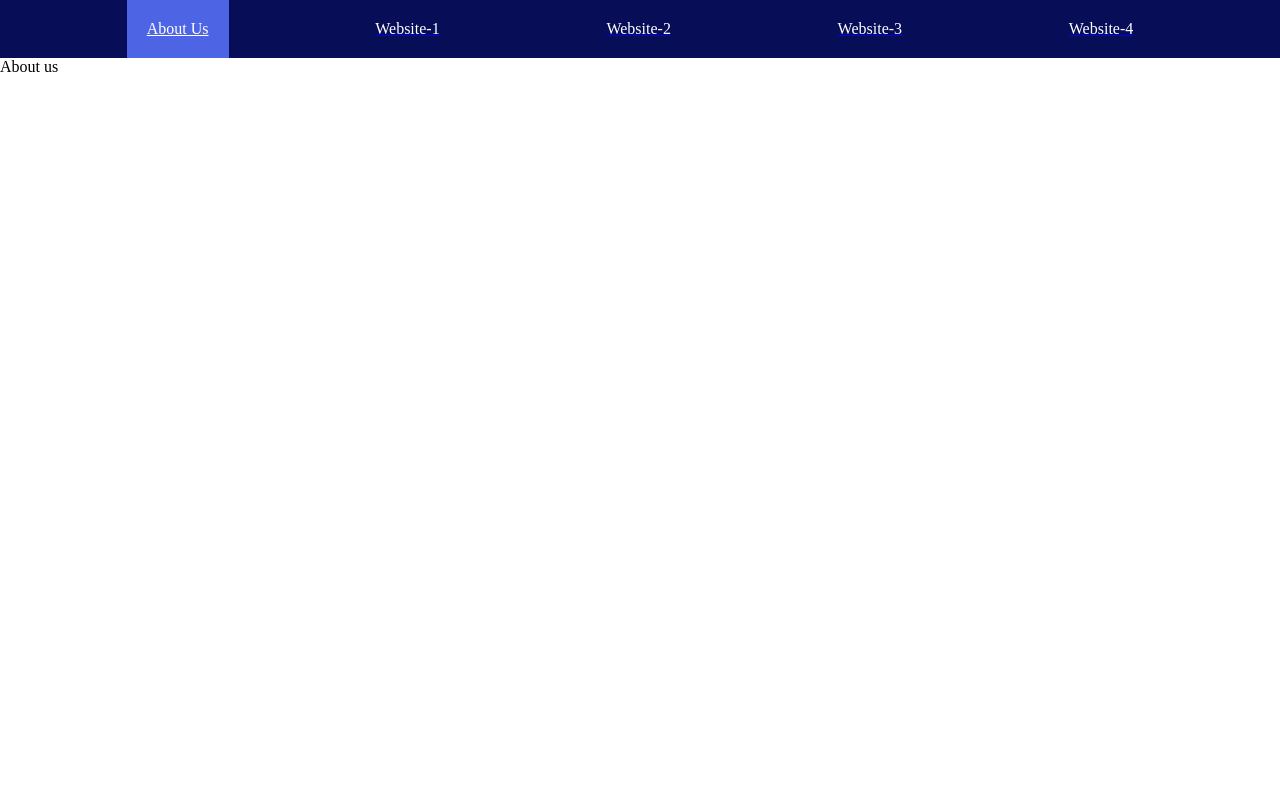
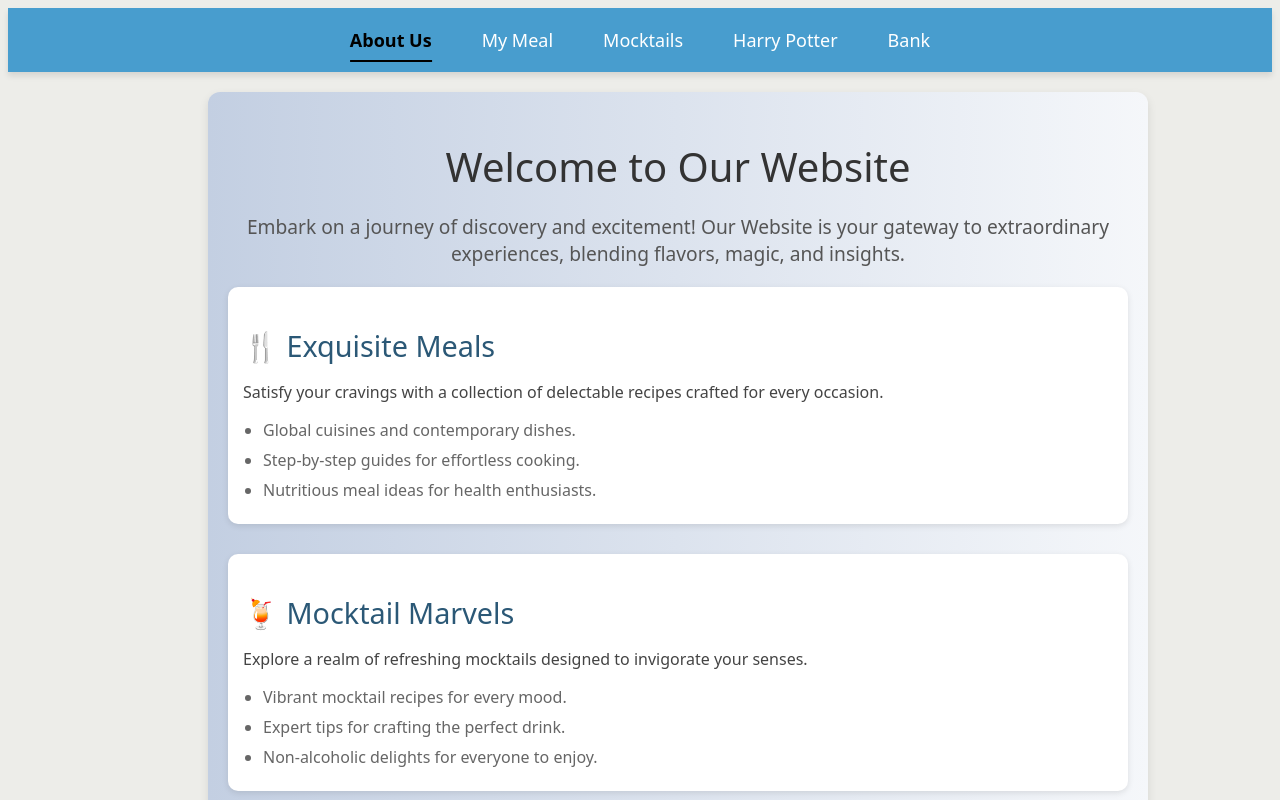
Before and after one commit to jagjeet1917dangar/React-routes-task, a React (Vite) app in the folder task_components/: page / in a window 1280 px wide. Shown: the top 800 px of the page. Built offline with nearby package versions, Linux system fonts and the light colour scheme.

Commit message:
made the navbar and about us portion

```diff
--- /dev/null
+++ b/task_components/src/Components/Aboutus.css
@@ -0,0 +1,63 @@
+.about-us {
+  font-family: 'Arial', sans-serif;
+  max-width: 900px;
+  margin-top: 20px ;
+  margin-left: 200px;
+  padding: 20px;
+  background: linear-gradient(to left, #f5f7fa, #c3cfe2);
+  border-radius: 12px;
+  box-shadow: 0 4px 10px rgba(0, 0, 0, 0.1);
+  text-align: center;
+}
+
+.about-us h1 {
+  font-size: 2.5rem;
+  color: #333;
+  margin-bottom: 10px;
+}
+
+.about-us .intro {
+  font-size: 1.2rem;
+  color: #555;
+  margin-bottom: 20px;
+}
+
+.sections {
+  text-align: left;
+}
+
+.section {
+  margin-bottom: 30px;
+  padding: 15px;
+  background: white;
+  border-radius: 10px;
+  box-shadow: 0 2px 6px rgba(0, 0, 0, 0.1);
+}
+
+.section h2 {
+  font-size: 1.8rem;
+  color: #2b5876;
+  margin-bottom: 10px;
+}
+
+.section p {
+  font-size: 1rem;
+  color: #444;
+}
+
+.section ul {
+  margin: 10px 0 0;
+  padding-left: 20px;
+}
+
+.section ul li {
+  margin-bottom: 8px;
+  font-size: 1rem;
+  color: #666;
+}
+
+.cta {
+  font-size: 1.2rem;
+  color: #2b5876;
+  margin-top: 20px;
+}
--- a/task_components/src/Components/Aboutus.jsx
+++ b/task_components/src/Components/Aboutus.jsx
@@ -1,11 +1,54 @@
-import React from 'react'
+import React from 'react';
+import './AboutUs.css';
 
-const Aboutus = () => {
+const AboutUs = () => {
   return (
-    <div>
-      About us
+    <div className="about-us hidden-scrollbar">
+      <h1>Welcome to Our Website</h1>
+      <p className="intro">
+        Embark on a journey of discovery and excitement! Our Website is your gateway to extraordinary experiences, blending flavors, magic, and insights.
+      </p>
+      <div className="sections">
+        <div className="section">
+          <h2>🍴 Exquisite Meals</h2>
+          <p>Satisfy your cravings with a collection of delectable recipes crafted for every occasion.</p>
+          <ul>
+            <li>Global cuisines and contemporary dishes.</li>
+            <li>Step-by-step guides for effortless cooking.</li>
+            <li>Nutritious meal ideas for health enthusiasts.</li>
+          </ul>
+        </div>
+        <div className="section">
+          <h2>🍹 Mocktail Marvels</h2>
+          <p>Explore a realm of refreshing mocktails designed to invigorate your senses.</p>
+          <ul>
+            <li>Vibrant mocktail recipes for every mood.</li>
+            <li>Expert tips for crafting the perfect drink.</li>
+            <li>Non-alcoholic delights for everyone to enjoy.</li>
+          </ul>
+        </div>
+        <div className="section">
+          <h2>🧙‍♂️ Harry Potter Universe</h2>
+          <p>Step into the enchanting world of Harry Potter, where magic comes alive.</p>
+          <ul>
+            <li>Quizzes to test your wizarding knowledge.</li>
+            <li>Trivia and insights about the Wizarding World.</li>
+            <li>Interactive content to relive the magic.</li>
+          </ul>
+        </div>
+        <div className="section">
+          <h2>🏦 Bank Hub</h2>
+          <p>Navigate the financial landscape with ease.</p>
+          <ul>
+            <li>Locate banks and branches near you.</li>
+            <li>Comprehensive branch and service details.</li>
+            <li>Guides to help you understand banking facilities.</li>
+          </ul>
+        </div>
+      </div>
+      <p className="cta">Ready to dive in? Click on the navigation links above to explore each section!</p>
     </div>
-  )
-}
+  );
+};
 
-export default Aboutus;
+export default AboutUs;
--- a/task_components/src/Components/Navbar.jsx
+++ b/task_components/src/Components/Navbar.jsx
@@ -5,11 +5,11 @@ const Navbar = () => {
     return (
         <div>
             <nav>
-                <NavLink className={(e) => { return e.isActive ? "blue" : "" }} to="/"><li>About Us</li></NavLink>
-                <NavLink className={(e) => { return e.isActive ? "blue" : "" }} to="/Route01"><li>Website-1</li></NavLink>
-                <NavLink className={(e) => { return e.isActive ? "blue" : "" }} to="/Route02"><li>Website-2</li></NavLink>
-                <NavLink className={(e) => { return e.isActive ? "blue" : "" }} to="/Route03"><li>Website-3</li></NavLink>
-                <NavLink className={(e) => { return e.isActive ? "blue" : "" }} to="/Route04"><li>Website-4</li></NavLink>
+                <NavLink className={(e) => { return e.isActive ? "blue" : "" }} id="text" to="/">About Us</NavLink>
+                <NavLink className={(e) => { return e.isActive ? "blue" : "" }} id="text" to="/mymeals">My Meal</NavLink>
+                <NavLink className={(e) => { return e.isActive ? "blue" : "" }} id="text" to="/mocktails">Mocktails</NavLink>
+                <NavLink className={(e) => { return e.isActive ? "blue" : "" }} id="text" to="/harrypotter">Harry Potter</NavLink>
+                <NavLink className={(e) => { return e.isActive ? "blue" : "" }} id="text" to="/bank">Bank</NavLink>
             </nav>
         </div>
     )
--- a/task_components/src/Components/Route01.jsx
+++ b/task_components/src/Components/Route01.jsx
@@ -3,7 +3,7 @@ import React from 'react'
 const Route01 = () => {
   return (
     <div>
-      1st
+     1st
     </div>
   )
 }
--- a/task_components/src/index.css
+++ b/task_components/src/index.css
@@ -1,92 +1,65 @@
-/* :root {
-  font-family: Inter, system-ui, Avenir, Helvetica, Arial, sans-serif;
-  line-height: 1.5;
-  font-weight: 400;
-
-  color-scheme: light dark;
-  color: rgba(255, 255, 255, 0.87);
-  background-color: #242424;
-
-  font-synthesis: none;
-  text-rendering: optimizeLegibility;
-  -webkit-font-smoothing: antialiased;
-  -moz-osx-font-smoothing: grayscale;
+nav {
+  display: flex;
+  justify-content: center;
+  align-items: center;
+  background-color: #489dce;
+  padding: 15px 30px;
+  box-shadow: 0 4px 6px rgba(0, 0, 0, 0.1);
+  position: sticky;
+  top: 0;
+  z-index: 10;
+  gap: 20px;
+}
+nav a {
+  text-decoration: none;
+  color: #ffffff;
+  font-size: 18px;
+  font-weight: 500;
+  margin: 0 15px;
+  padding: 5px 0;
+  position: relative;
+  transition: color 0.3s ease-in-out;
+}
+nav a::after {
+  content: "";
+  position: absolute;
+  width: 0%;
+  height: 2px;
+  background-color: #000000;
+  left: 50%;
+  bottom: -5px;
+  transform: translateX(-50%);
+  transition: width 0.3s ease-in-out;
 }
 
-a {
-  font-weight: 500;
-  color: #646cff;
-  text-decoration: inherit;
+nav a:hover::after {
+  width: 100%;
 }
-a:hover {
-  color: #535bf2;
+*{
+  font-family: system-ui, -apple-system, BlinkMacSystemFont, 'Segoe UI', Roboto, Oxygen, Ubuntu, Cantarell, 'Open Sans', 'Helvetica Neue', sans-serif;
+  font-weight: 400;
+}
+nav a:hover {
+  color: #000000;
+}
+nav a.blue {
+  color: #000000;
+  font-weight: bold;
 }
 
-body {
-  margin: 0;
-  display: flex;
-  place-items: center;
-  min-width: 320px;
-  min-height: 100vh;
+nav a.blue::after {
+  width: 100%;
+}
+@media (max-width: 768px) {
+  nav {
+      flex-direction: column;
+      gap: 10px;
+  }
+  nav a {
+      margin: 5px 0;
+  }
 }
 
-h1 {
-  font-size: 3.2em;
-  line-height: 1.1;
+body{
+  background-color: #edede9;
 }
-
-button {
-  border-radius: 8px;
-  border: 1px solid transparent;
-  padding: 0.6em 1.2em;
-  font-size: 1em;
-  font-weight: 500;
-  font-family: inherit;
-  background-color: #1a1a1a;
-  cursor: pointer;
-  transition: border-color 0.25s;
-}
-button:hover {
-  border-color: #646cff;
-}
-button:focus,
-button:focus-visible {
-  outline: 4px auto -webkit-focus-ring-color;
-}
-
-@media (prefers-color-scheme: light) {
-  :root {
-    color: #213547;
-    background-color: #ffffff;
-  }
-  a:hover {
-    color: #747bff;
-  }
-  button {
-    background-color: #f9f9f9;
-  }
-} */
-nav{
-  display: flex;
-  justify-content: space-evenly;
-  background-color: rgb(7, 13, 87);
-}
-
-*{
-  margin: 0;
-  padding: 0;
-}
-
-li{
-  list-style: none;
-  padding: 20px;
-}
-
-a li{
-  color: white;
-}
-
-.blue{
-  background-color: rgb(77, 100, 228);
-  color: white;
-}
```
Also changed, not shown: task_components/src/App.jsx (+4 -4 lines).
